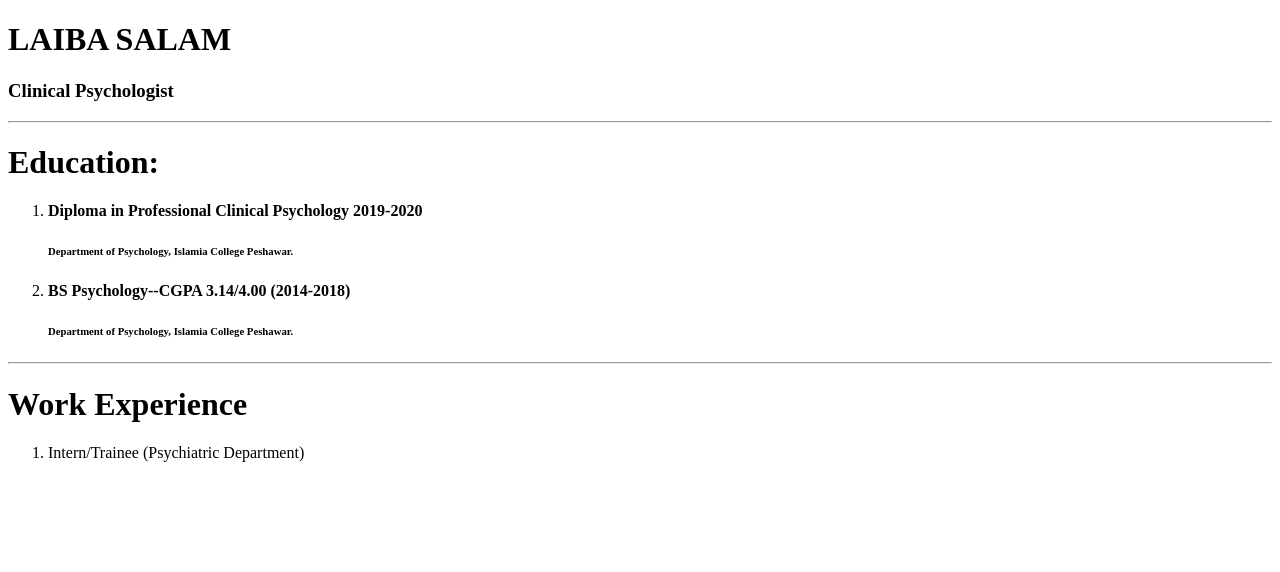
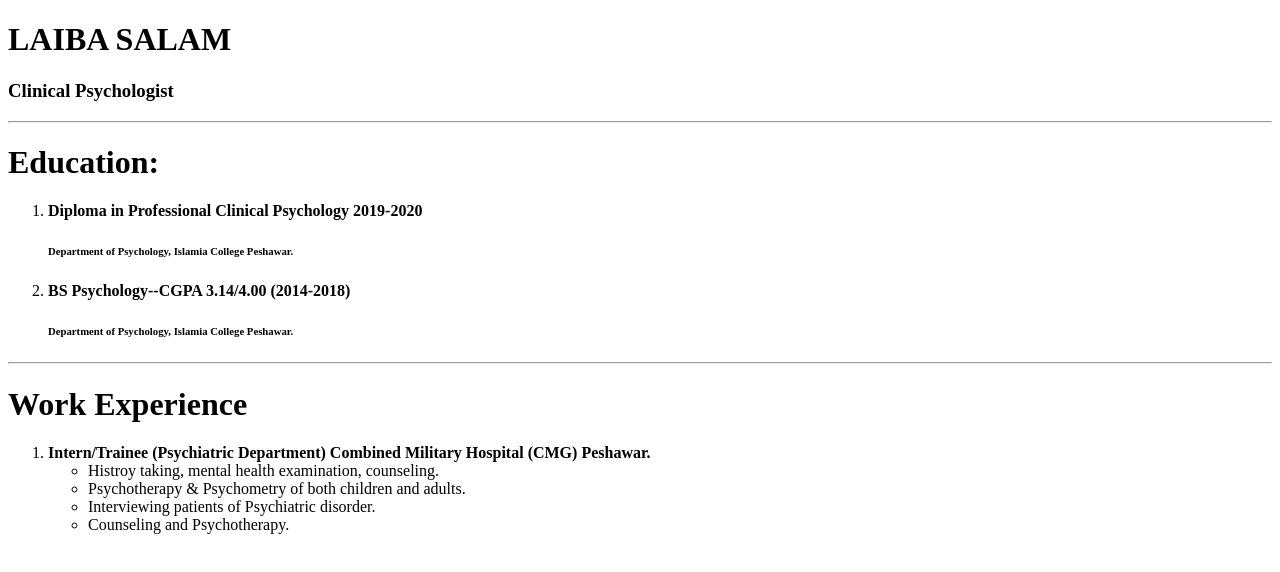
Before and after one commit to haroonhashmi/cv1, a plain HTML site: page index.html in a window 1280 px wide. Drawn offline with Linux system fonts and the light colour scheme.

Commit message:
Update index.html

```diff
--- a/index.html
+++ b/index.html
@@ -16,11 +16,17 @@
     <h6>Department of Psychology, Islamia College Peshawar.</h6>
     <li><strong> BS Psychology--CGPA 3.14/4.00 (2014-2018)</strong></li>
     <H6>Department of Psychology, Islamia College Peshawar.</H6>
-   </ol>
+    </ol>
    <hr>
    <h1>Work Experience</h1>
    <ol>
-    <li>Intern/Trainee (Psychiatric Department)</li>
+    <li><strong> Intern/Trainee (Psychiatric Department) Combined Military Hospital (CMG) Peshawar.</strong></li>
+    <ul>
+        <li>Histroy taking, mental health examination, counseling.</li>
+        <li>Psychotherapy & Psychometry of both children and adults.</li>
+        <li>Interviewing patients of Psychiatric disorder.</li>
+        <li>Counseling and Psychotherapy.</li>
+    </ul>
    </ol>
 </body>
 </html>
```
